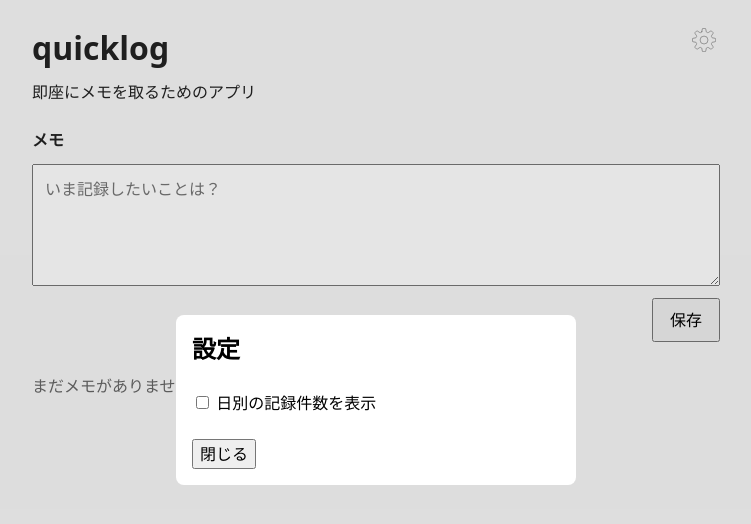
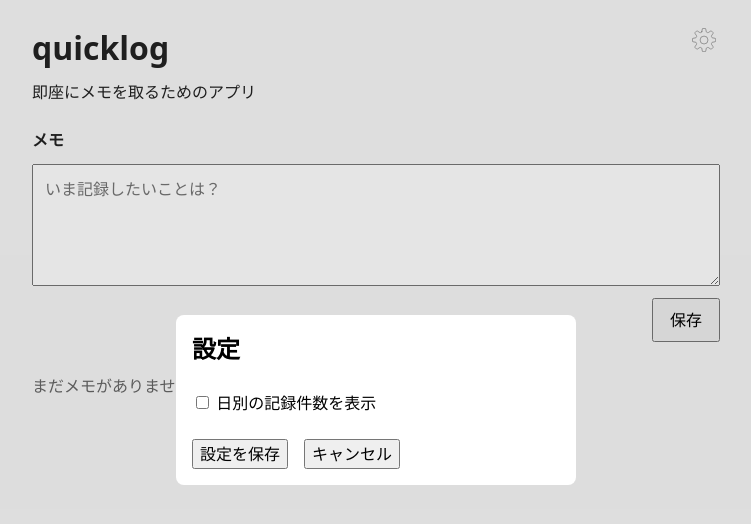
Before and after one commit to asamichiruko/quicklog, a Vue app: page / in a window 1280 px wide. Both pictures are taken after a click on the button "設定". Shown: the top 524 px of the page, without its empty margins (264-1015 px from the left). Built offline with nearby package versions, Linux system fonts and the light colour scheme.

Commit message:
feat: 設定の読み込みと設定ダイアログからの保存処理を追加

```diff
--- a/src/App.vue
+++ b/src/App.vue
@@ -2,11 +2,13 @@
 import QuickLogForm from "@/components/QuickLogForm.vue"
 import QuickLogList from "@/components/QuickLogList.vue"
 import QuickLogSettingsDialog from "@/components/QuickLogSettingsDialog.vue"
-import { loadItems, saveItems } from "@/lib/storage"
-import type { QuickLogItem } from "@/types"
+import { DEFAULT_SETTINGS } from "@/lib/settings"
+import { loadItems, loadSettings, saveItems, saveSettings } from "@/lib/storage"
+import { type QuickLogItem, type QuickLogSettings } from "@/types"
 import { onMounted, ref } from "vue"
 
 const items = ref<QuickLogItem[]>([])
+const settings = ref<QuickLogSettings>({ ...DEFAULT_SETTINGS })
 const settingsDialog = ref<InstanceType<typeof QuickLogSettingsDialog> | null>(null)
 
 function openSettings() {
@@ -15,6 +17,7 @@ function openSettings() {
 
 onMounted(() => {
   items.value = loadItems()
+  settings.value = loadSettings()
 })
 
 function handleSubmit(text: string) {
@@ -49,6 +52,11 @@ function handleExport() {
 
   URL.revokeObjectURL(url)
 }
+
+function handleSaveSettings(nextSettings: QuickLogSettings) {
+  settings.value = nextSettings
+  saveSettings(nextSettings)
+}
 </script>
 
 <template>
@@ -79,7 +87,7 @@ function handleExport() {
 
     <QuickLogForm @submit="handleSubmit" />
     <QuickLogList :items="items" @remove="handleRemove" @export="handleExport" />
-    <QuickLogSettingsDialog ref="settingsDialog" />
+    <QuickLogSettingsDialog ref="settingsDialog" :settings="settings" @save="handleSaveSettings" />
   </main>
 </template>
 
--- a/src/components/QuickLogSettingsDialog.vue
+++ b/src/components/QuickLogSettingsDialog.vue
@@ -1,11 +1,30 @@
 <script setup lang="ts">
+import { DEFAULT_SETTINGS } from "@/lib/settings"
+import type { QuickLogSettings } from "@/types"
 import { ref } from "vue"
 
 const dialog = ref<HTMLDialogElement | null>(null)
+const nextSettings = ref<QuickLogSettings>({ ...DEFAULT_SETTINGS })
+
+const props = defineProps<{
+  settings: QuickLogSettings
+}>()
+
+const emit = defineEmits<{
+  save: [nextSettings: QuickLogSettings]
+}>()
 
 function open() {
   if (!dialog.value || dialog.value.open) return
+
+  nextSettings.value = { ...props.settings }
+
   dialog.value?.showModal()
+}
+
+function saveAndClose() {
+  emit("save", { ...nextSettings.value })
+  close()
 }
 
 function close() {
@@ -22,14 +41,15 @@ defineExpose({ open })
       <ul>
         <li>
           <label>
-            <input type="checkbox" name="dailyCount" />
+            <input type="checkbox" name="dailyCount" v-model="nextSettings.showDailyCount" />
             日別の記録件数を表示
           </label>
         </li>
       </ul>
 
       <menu>
-        <button type="button" @click="close()">閉じる</button>
+        <button type="button" @click="saveAndClose">設定を保存</button>
+        <button type="button" @click="close">キャンセル</button>
       </menu>
     </form>
   </dialog>
@@ -57,6 +77,8 @@ ul {
 }
 
 menu {
+  display: flex;
+  gap: 16px;
   margin: 24px 0 0;
   padding: 0;
 }
```
